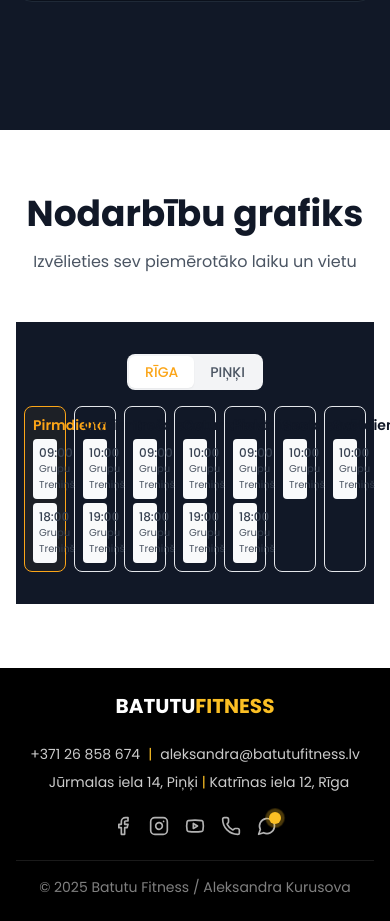
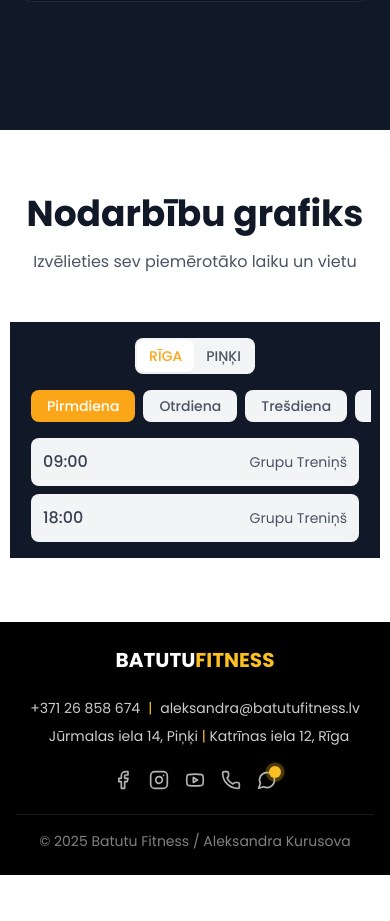
Before and after one commit to Kizenbahs/batutufitness.lv, a React (Vite) app: page / in a window 390 px wide. Shown: the part 2682-3603 px from the top of the page. After the commit the page ends 3557 px from the top, so only its background shows below. Built offline with nearby package versions, Linux system fonts and the light colour scheme.

Commit message:
Fix horizontal scrolling issues across all screen sizes

```diff
--- a/src/App.tsx
+++ b/src/App.tsx
@@ -58,8 +58,8 @@ function App() {
                 />
                 <AboutUsSection language={language} />
                 <PricingTable language={language} />
-                <section id="schedule" className="py-16 bg-white relative">
-                  <div className="container mx-auto px-4">
+                <section id="schedule" className="py-16 bg-white relative overflow-hidden">
+                  <div className="w-full max-w-[95%] lg:max-w-6xl mx-auto">
                     <div className="text-center mb-12">
                       <h2 className="text-4xl font-bold text-gray-900 mb-4">
                         {language === 'lv' ? 'Nodarbību grafiks' : 'Class schedule'}
--- a/src/components/Schedule.tsx
+++ b/src/components/Schedule.tsx
@@ -55,7 +55,8 @@ export const Schedule: React.FC<ScheduleProps> = ({ language }) => {
   };
 
   return (
-    <div className="bg-gray-900 py-8">
+    <div className="w-full bg-gray-900 py-4 sm:py-8 overflow-hidden">
+      <div className="w-full max-w-[95%] lg:max-w-6xl mx-auto px-3 sm:px-4">
         {/* Location Toggle */}
         <div className="flex justify-center mb-4">
           <div className="bg-gray-100 p-0.5 rounded-lg inline-flex">
@@ -63,7 +64,7 @@ export const Schedule: React.FC<ScheduleProps> = ({ language }) => {
               <button
                 key={loc}
                 onClick={() => setActiveLocation(loc)}
-              className={`px-4 py-1.5 rounded-md text-sm font-medium transition-all ${
+                className={`px-3 sm:px-4 py-1.5 rounded-md text-sm font-medium transition-all ${
                   activeLocation === loc
                     ? 'bg-white text-primary shadow-sm'
                     : 'text-gray-600 hover:text-gray-900'
@@ -75,19 +76,62 @@ export const Schedule: React.FC<ScheduleProps> = ({ language }) => {
           </div>
         </div>
 
-      {/* Days Grid */}
-      <div className="grid grid-cols-7 gap-2 max-w-6xl mx-auto px-2">
+        {/* Days Grid - Mobile View */}
+        <div className="block sm:hidden">
+          <div className="flex overflow-x-auto pb-2 mb-2 -mx-3 px-3 hide-scrollbar">
+            {days.map((day) => (
+              <button
+                key={day}
+                onClick={() => setActiveDay(day)}
+                className={`flex-shrink-0 px-4 py-1.5 mr-2 rounded-lg text-sm font-medium transition-all ${
+                  activeDay === day
+                    ? 'bg-primary text-white'
+                    : 'bg-gray-100 text-gray-600 hover:bg-gray-200'
+                }`}
+              >
+                {language === 'lv' ? day : day}
+              </button>
+            ))}
+          </div>
+
+          {/* Sessions for Selected Day - Mobile */}
+          <div className="space-y-2">
+            {scheduleData[activeLocation][activeDay].map((session, index) => (
+              <div
+                key={index}
+                className={`p-3 rounded-lg transition-all ${
+                  selectedSessions.some(s =>
+                    s.day === activeDay &&
+                    s.time === session.time &&
+                    s.location === activeLocation
+                  )
+                    ? 'bg-primary text-white'
+                    : 'bg-gray-100 text-gray-700 hover:bg-gray-200'
+                }`}
+                onClick={() => handleSessionSelect(session)}
+              >
+                <div className="flex justify-between items-center">
+                  <div className="font-medium">{session.time}</div>
+                  <div className="text-sm opacity-90">{session.type}</div>
+                </div>
+              </div>
+            ))}
+          </div>
+        </div>
+
+        {/* Days Grid - Desktop View */}
+        <div className="hidden sm:grid sm:grid-cols-7 gap-1 md:gap-2">
           {days.map((day) => (
             <div
               key={day}
-            className={`p-2 rounded-lg border transition-all cursor-pointer ${
+              className={`p-1.5 sm:p-2 rounded-lg border transition-all cursor-pointer ${
                 activeDay === day
                   ? 'border-primary bg-primary/5'
                   : 'border-gray-200 hover:border-primary/50'
               }`}
               onClick={() => setActiveDay(day)}
             >
-            <h3 className={`font-semibold text-sm mb-1 ${
+              <h3 className={`font-semibold text-xs sm:text-sm mb-1 ${
                 activeDay === day ? 'text-primary' : 'text-gray-900'
               }`}>
                 {language === 'lv' ? day : day}
@@ -96,7 +140,7 @@ export const Schedule: React.FC<ScheduleProps> = ({ language }) => {
                 {scheduleData[activeLocation][day].map((session, index) => (
                   <div
                     key={index}
-                  className={`p-1.5 rounded text-xs ${
+                    className={`p-1 sm:p-1.5 rounded text-[10px] sm:text-xs ${
                       selectedSessions.some(s =>
                         s.day === day &&
                         s.time === session.time &&
@@ -110,19 +154,20 @@ export const Schedule: React.FC<ScheduleProps> = ({ language }) => {
                       handleSessionSelect(session);
                     }}
                   >
-                  <div className="font-medium">{session.time}</div>
-                  <div className="text-[10px] opacity-90">{session.type}</div>
+                    <div className="font-medium truncate">{session.time}</div>
+                    <div className="opacity-90 truncate">{session.type}</div>
                   </div>
                 ))}
               </div>
             </div>
           ))}
         </div>
+      </div>
 
       {/* Selected Sessions */}
       {selectedSessions.length > 0 && (
         <div className="fixed bottom-0 left-0 right-0 bg-white border-t border-gray-200 p-2 shadow-lg z-50">
-          <div className="container mx-auto">
+          <div className="w-full max-w-[95%] lg:max-w-6xl mx-auto px-3">
             <div className="flex items-center justify-between">
               <span className="text-gray-900 text-sm font-medium">
                 {language === 'lv'
--- a/src/index.css
+++ b/src/index.css
@@ -5,6 +5,12 @@
 @tailwind utilities;
 
 @layer base {
+  html, body {
+    @apply overflow-x-hidden;
+    width: 100%;
+    position: relative;
+  }
+
   body {
     @apply font-sans bg-white dark:bg-gray-900 text-gray-900 dark:text-white;
   }
@@ -38,6 +44,15 @@
            transform hover:scale-105 transition-transform duration-300
            shadow-lg hover:shadow-xl;
   }
+
+  .hide-scrollbar {
+    -ms-overflow-style: none;  /* IE and Edge */
+    scrollbar-width: none;     /* Firefox */
+  }
+
+  .hide-scrollbar::-webkit-scrollbar {
+    display: none;  /* Chrome, Safari and Opera */
+  }
 }
 
 /* Add this to ensure proper header positioning */
--- a/tailwind.config.js
+++ b/tailwind.config.js
@@ -25,11 +25,9 @@ export default {
     container: {
       center: true,
       padding: {
-        DEFAULT: '1rem',
-        sm: '2rem',
-        lg: '4rem',
-        xl: '5rem',
-        '2xl': '6rem',
+        DEFAULT: '0.75rem',
+        sm: '1rem',
+        lg: '2rem',
       },
     },
   },
```
Lines whose indentation alone changed are shown as unchanged.
